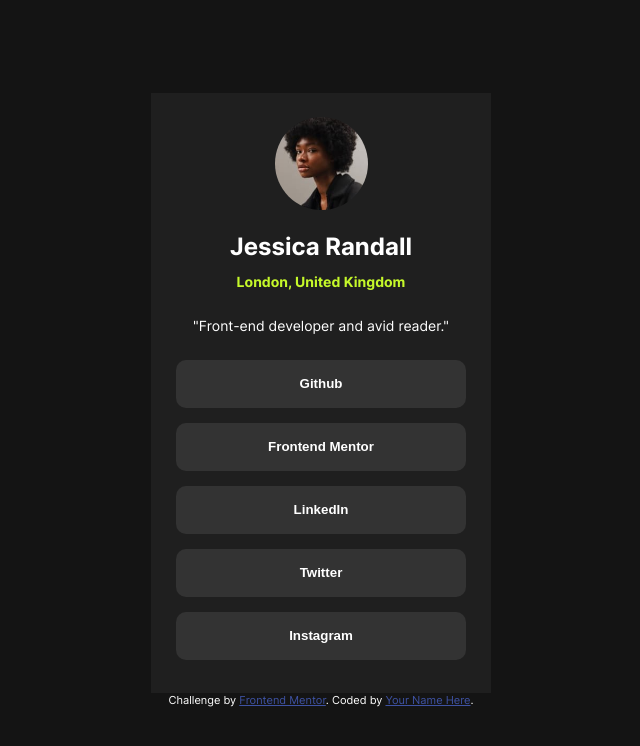
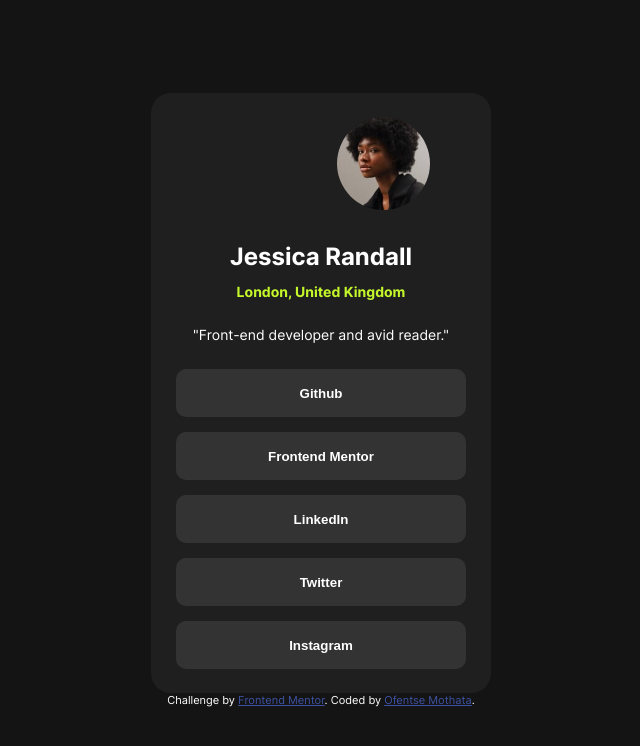
Before and after one commit to omothata/social-media-profile, a plain HTML site: page index.html in a window 1280 px wide. Shown: the whole page, without its empty margins (319-959 px from the left). Drawn offline with Linux system fonts and the light colour scheme.

Commit message:
Final css styles added

```diff
--- a/index.html
+++ b/index.html
@@ -51,7 +51,7 @@
     </div>
     <div class="attribution">
       Challenge by <a href="https://www.frontendmentor.io?ref=challenge" target="_blank">Frontend Mentor</a>.
-      Coded by <a href="#">Your Name Here</a>.
+      Coded by <a href="https://github.com/omothata">Ofentse Mothata</a>.
     </div>
   </div>
 </body>
--- a/styles.css
+++ b/styles.css
@@ -22,6 +22,7 @@ body{
     background: hsl(0, 0%, 12%);
     justify-items: center;
     font-size: 14px;
+    border-radius: 20px;
 }
 
 img{
@@ -29,11 +30,13 @@ img{
     height: 93px;
     border-radius: 50%;
     margin-top: 24px;
+    margin-left: 124px;
 }
 
 h1{
     font-size: 24px;
     line-height: 150%;
+    margin-top: 26px;
 }
 
 h2{
```
Also changed, not shown: image.png (added), 17 other files.
